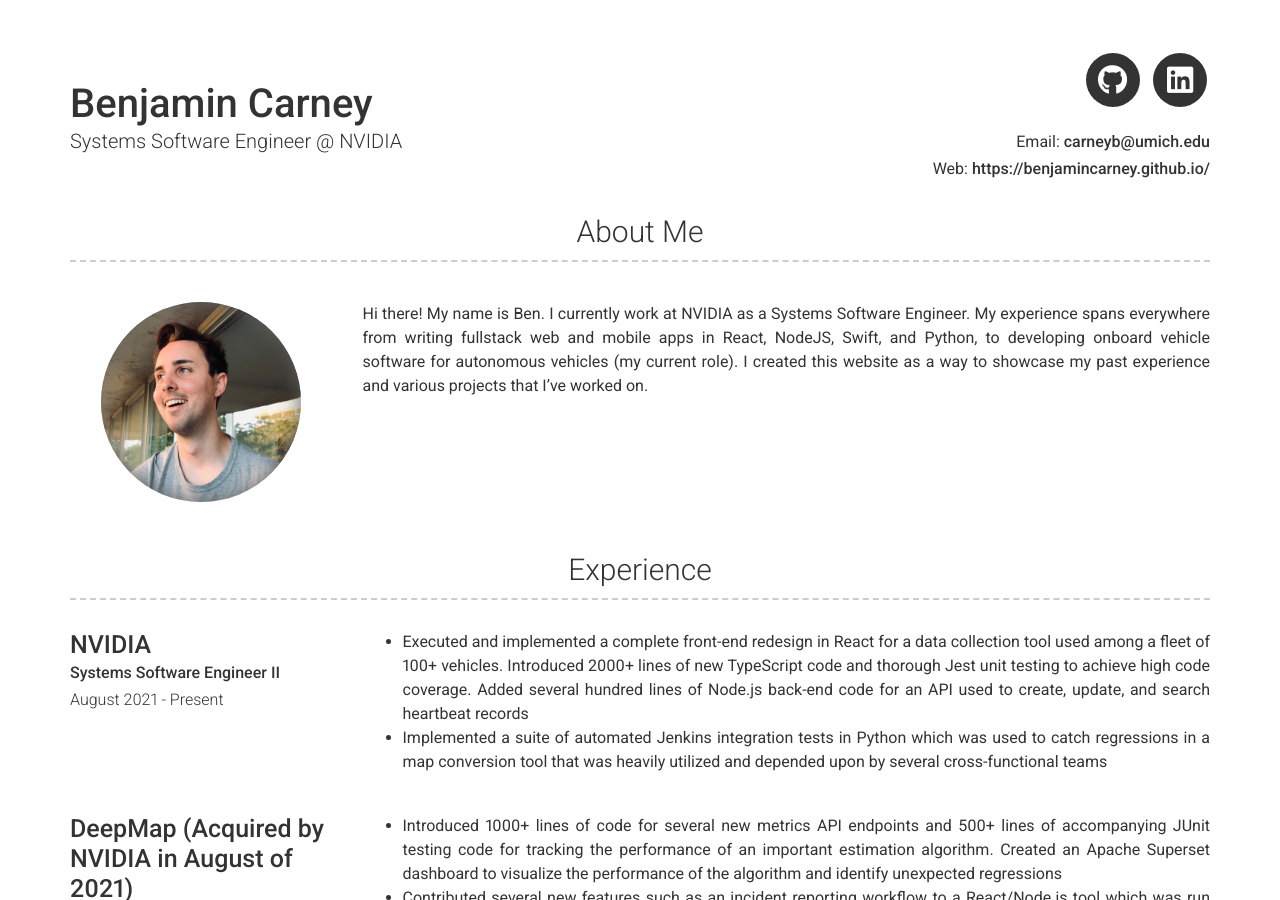
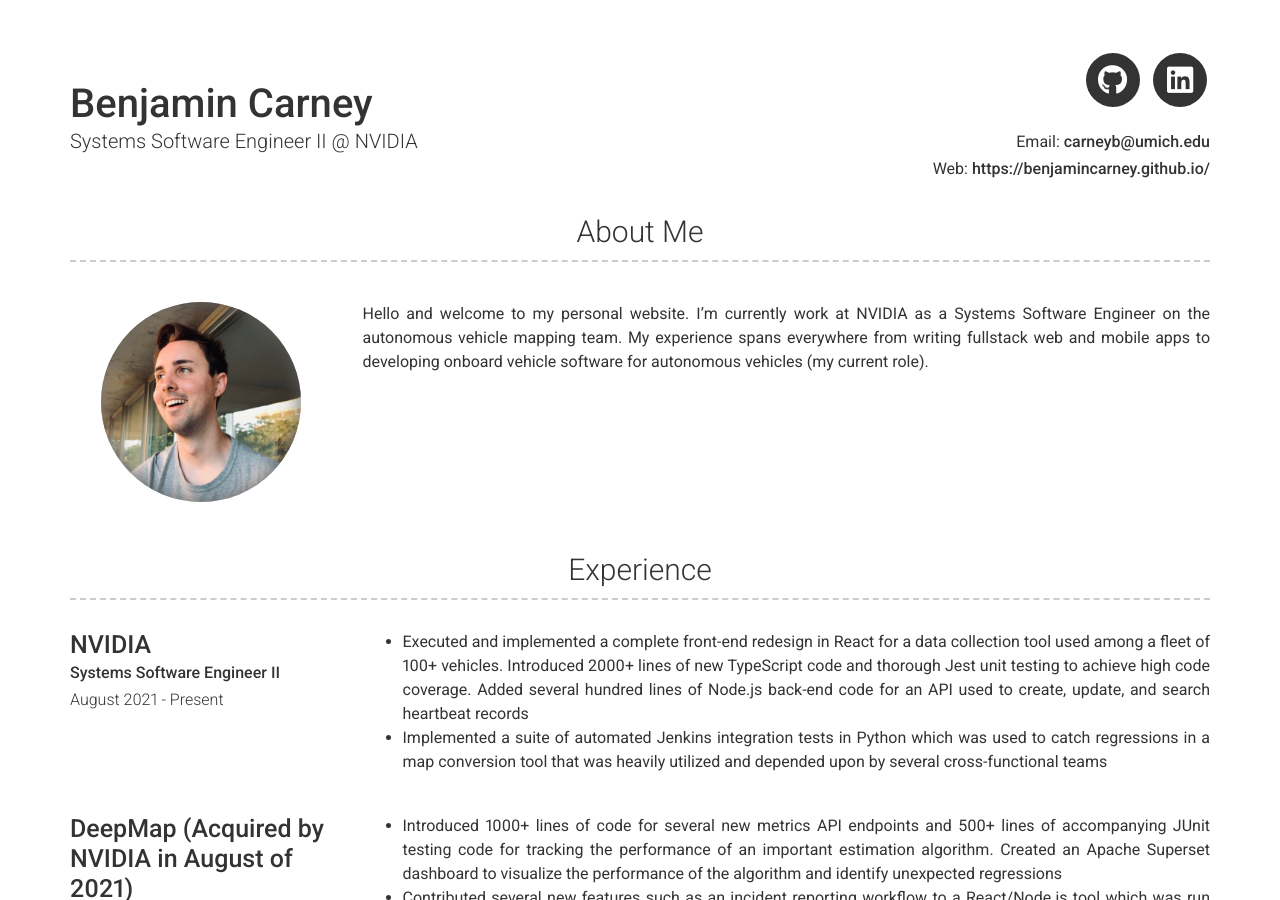
Before and after one commit to benjamincarney/benjamincarney.github.io, a Jekyll site: the page built from index.md, in a window 1280 px wide and 900 px high. Built offline with Jekyll 4.4.1, drawn with Linux system fonts in a browser that asks for light colours; nearby versions of some CDN libraries; some of the changed text lies outside the part shown.

Commit message:
Update _config.yml

```diff
--- a/_config.yml
+++ b/_config.yml
@@ -7,7 +7,7 @@ version: 2
 
 # Personal info
 name: Benjamin Carney
-title: Systems Software Engineer @ NVIDIA
+title: Systems Software Engineer II @ NVIDIA
 email: carneyb@umich.edu
 # email_title: Email (Email title override)
 # phone_title: Phone (Phone title override)
@@ -51,9 +51,9 @@ linkedin_username: benjamincarney
 # about_title: About Me (Use this to override about section title)
 about_profile_image: images/Me.jpg
 about_content: | # this will include new lines to allow paragraphs
-  Hi there! My name is Ben. I currently work at NVIDIA as a Systems Software Engineer. My experience spans everywhere from writing fullstack web and
-  mobile apps in React, NodeJS, Swift, and Python, to developing onboard vehicle software for autonomous vehicles (my current role).
-  I created this website as a way to showcase my past experience and various projects that I've worked on.
+  Hello and welcome to my personal website. I'm currently work at NVIDIA as a Systems Software Engineer on
+  the autonomous vehicle mapping team. My experience spans everywhere from writing fullstack web and
+  mobile apps to developing onboard vehicle software for autonomous vehicles (my current role).
 
 content:
   - title: Experience
@@ -194,6 +194,12 @@ content:
 
           <mark>Coursework includes:</mark> Data Structures and Algorithms, Information Retrieval, Web Systems, Software Engineering,
           Computer Organization, Programming Languages, Theory of Computation, Discrete Mathematics, Statistics, and Spanish
+      - layout: top-left
+        title: Oakland Community College - Auburn Hills
+        sub_title: A.A. - General Studies
+        caption: 2017 - 2020
+        description: | # this will include new lines to allow paragraphs
+          <mark>Coursework includes:</mark> Calculus I & II, Chemistry I & II, Biology, Environmental and Earth Sciences, Composition I & II
   - title: Skills & Technologies
     layout: text
     content: | # this will include new lines to allow paragraphs
```
